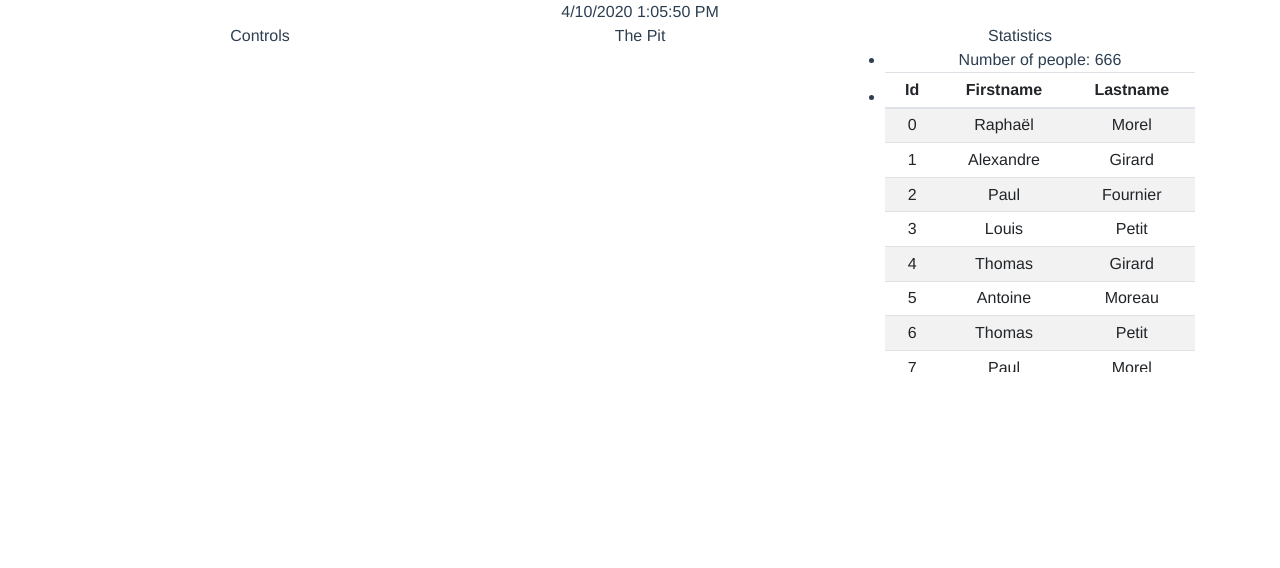
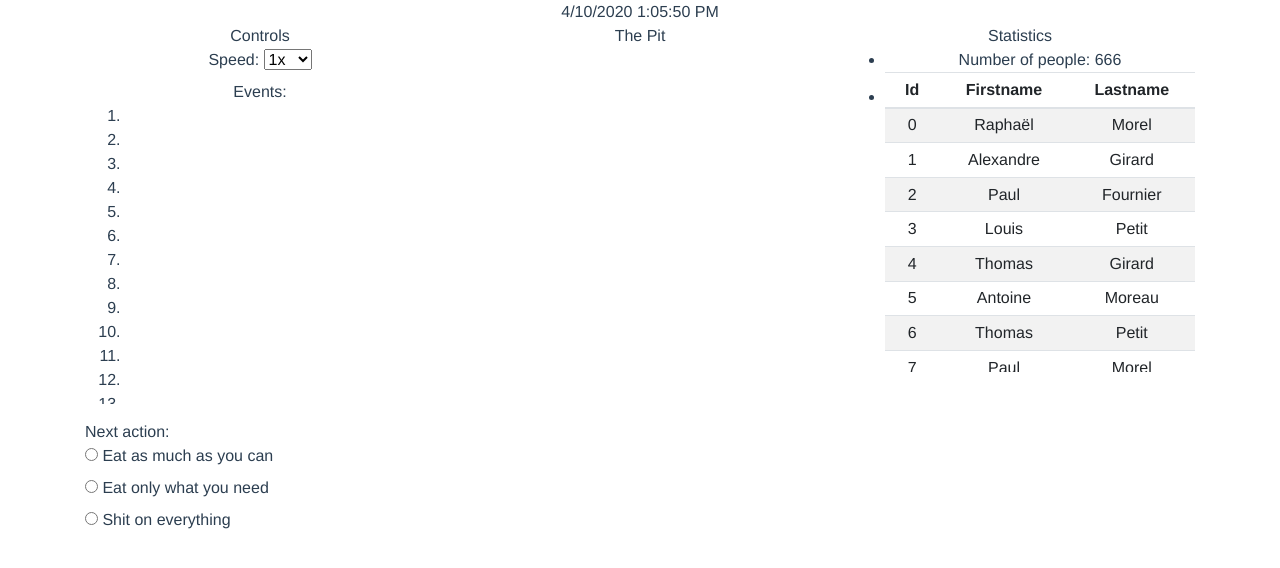
Before and after one commit to jsmadja/the-platform, a Vue app: page / in a window 1280 px wide. Shown: the top 568 px of the page. Built offline with nearby package versions, Linux system fonts and the light colour scheme.

Commit message:
feat(controls): ui

```diff
--- /dev/null
+++ b/src/components/atoms/Speed.vue
@@ -0,0 +1,23 @@
+<template>
+  <label class="speed">
+    Speed:
+    <select class="choices">
+      <option>1x</option>
+      <option>5x</option>
+      <option>10x</option>
+      <option>50x</option>
+    </select>
+  </label>
+</template>
+
+<script>
+export default {
+  name: "Speed"
+};
+</script>
+
+<style scoped lang="scss">
+.speed {
+  display: block;
+}
+</style>
--- /dev/null
+++ b/src/components/molecules/Actions.vue
@@ -0,0 +1,33 @@
+<template>
+  <div class="next-action">
+    Next action:
+    <label class="radio">
+      <input type="radio" name="action" />
+      Eat as much as you can
+    </label>
+    <label class="radio">
+      <input type="radio" name="action" />
+      Eat only what you need
+    </label>
+    <label class="radio">
+      <input type="radio" name="action" />
+      Shit on everything
+    </label>
+  </div>
+</template>
+
+<script>
+export default {
+  name: "Actions"
+};
+</script>
+
+<style scoped lang="scss">
+.next-action {
+  text-align: left;
+
+  .radio {
+    display: block;
+  }
+}
+</style>
--- /dev/null
+++ b/src/components/molecules/Events.vue
@@ -0,0 +1,120 @@
+<template>
+  <div>
+    Events:
+    <ol class="events">
+      <li></li>
+      <li></li>
+      <li></li>
+      <li></li>
+      <li></li>
+      <li></li>
+      <li></li>
+      <li></li>
+      <li></li>
+      <li></li>
+      <li></li>
+      <li></li>
+      <li></li>
+      <li></li>
+      <li></li>
+      <li></li>
+      <li></li>
+      <li></li>
+      <li></li>
+      <li></li>
+      <li></li>
+      <li></li>
+      <li></li>
+      <li></li>
+      <li></li>
+      <li></li>
+      <li></li>
+      <li></li>
+      <li></li>
+      <li></li>
+      <li></li>
+      <li></li>
+      <li></li>
+      <li></li>
+      <li></li>
+      <li></li>
+      <li></li>
+      <li></li>
+      <li></li>
+      <li></li>
+      <li></li>
+      <li></li>
+      <li></li>
+      <li></li>
+      <li></li>
+      <li></li>
+      <li></li>
+      <li></li>
+      <li></li>
+      <li></li>
+      <li></li>
+      <li></li>
+      <li></li>
+      <li></li>
+      <li></li>
+      <li></li>
+      <li></li>
+      <li></li>
+      <li></li>
+      <li></li>
+      <li></li>
+      <li></li>
+      <li></li>
+      <li></li>
+      <li></li>
+      <li></li>
+      <li></li>
+      <li></li>
+      <li></li>
+      <li></li>
+      <li></li>
+      <li></li>
+      <li></li>
+      <li></li>
+      <li></li>
+      <li></li>
+      <li></li>
+      <li></li>
+      <li></li>
+      <li></li>
+      <li></li>
+      <li></li>
+      <li></li>
+      <li></li>
+      <li></li>
+      <li></li>
+      <li></li>
+      <li></li>
+      <li></li>
+      <li></li>
+      <li></li>
+      <li></li>
+      <li></li>
+      <li></li>
+      <li></li>
+      <li></li>
+      <li></li>
+      <li></li>
+      <li></li>
+      <li></li>
+    </ol>
+  </div>
+</template>
+
+<script>
+export default {
+  name: "Events"
+};
+</script>
+
+<style scoped lang="scss">
+.events {
+  max-height: 300px;
+  overflow: scroll;
+}
+</style>
--- /dev/null
+++ b/src/components/organisms/Controls.vue
@@ -0,0 +1,24 @@
+<template>
+  <div class="controls">
+    Controls
+    <Speed />
+    <Events />
+    <Actions />
+  </div>
+</template>
+
+<script>
+import Speed from "@/components/atoms/Speed";
+import Events from "@/components/molecules/Events";
+import Actions from "@/components/molecules/Actions";
+
+export default {
+  name: "Controls",
+  components: { Actions, Events, Speed }
+};
+</script>
+
+<style scoped lang="scss">
+.controls {
+}
+</style>
--- a/src/components/templates/ThePlatform.vue
+++ b/src/components/templates/ThePlatform.vue
@@ -6,7 +6,7 @@
       </b-col>
     </b-row>
     <b-row>
-      <b-col>Controls</b-col>
+      <b-col><Controls /></b-col>
       <b-col>The Pit</b-col>
       <b-col><statistics :people="people"/></b-col>
     </b-row>
@@ -19,9 +19,10 @@ import Clock from "@/components/atoms/Clock.vue";
 import Statistics from "@/components/organisms/Statistics.vue";
 import { Clock as ClockDomain } from "@/domain/clock";
 import { People } from "@/domain/people";
+import Controls from "@/components/organisms/Controls.vue";
 
 @Component({
-  components: { Statistics, Clock }
+  components: { Controls, Statistics, Clock }
 })
 export default class ThePlatform extends Vue {
   @Prop() private clock!: ClockDomain;
```
